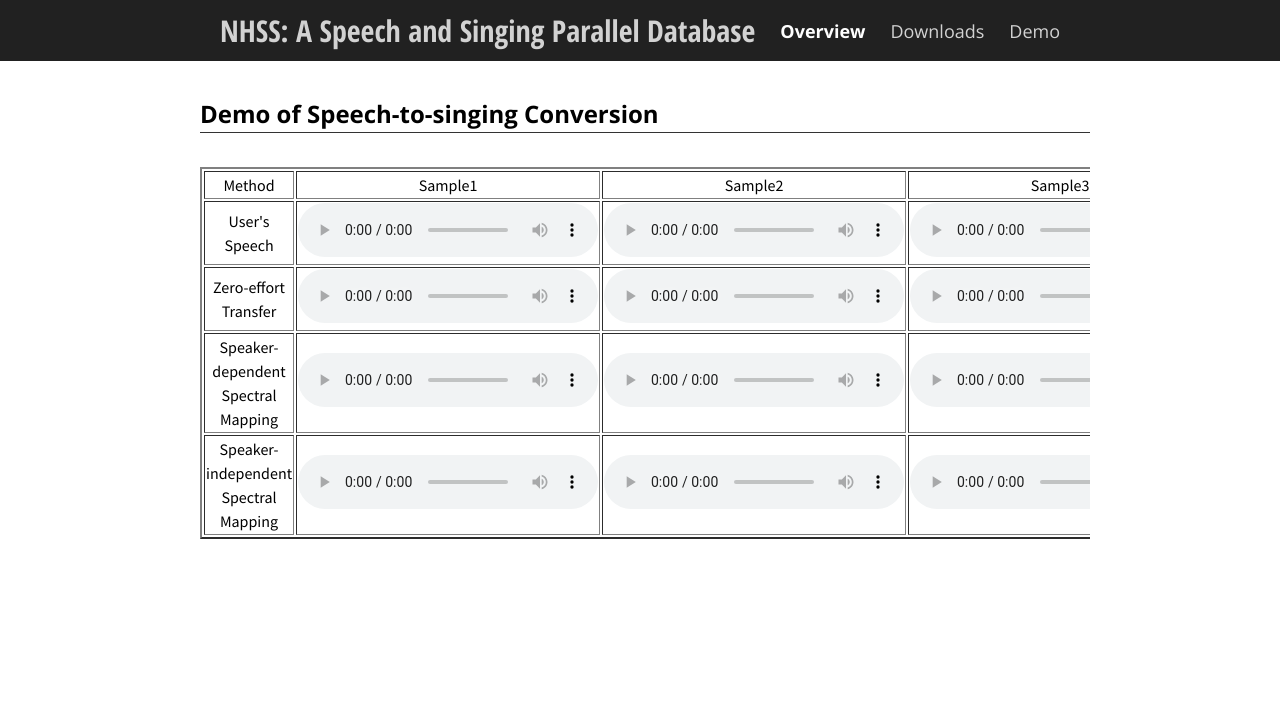
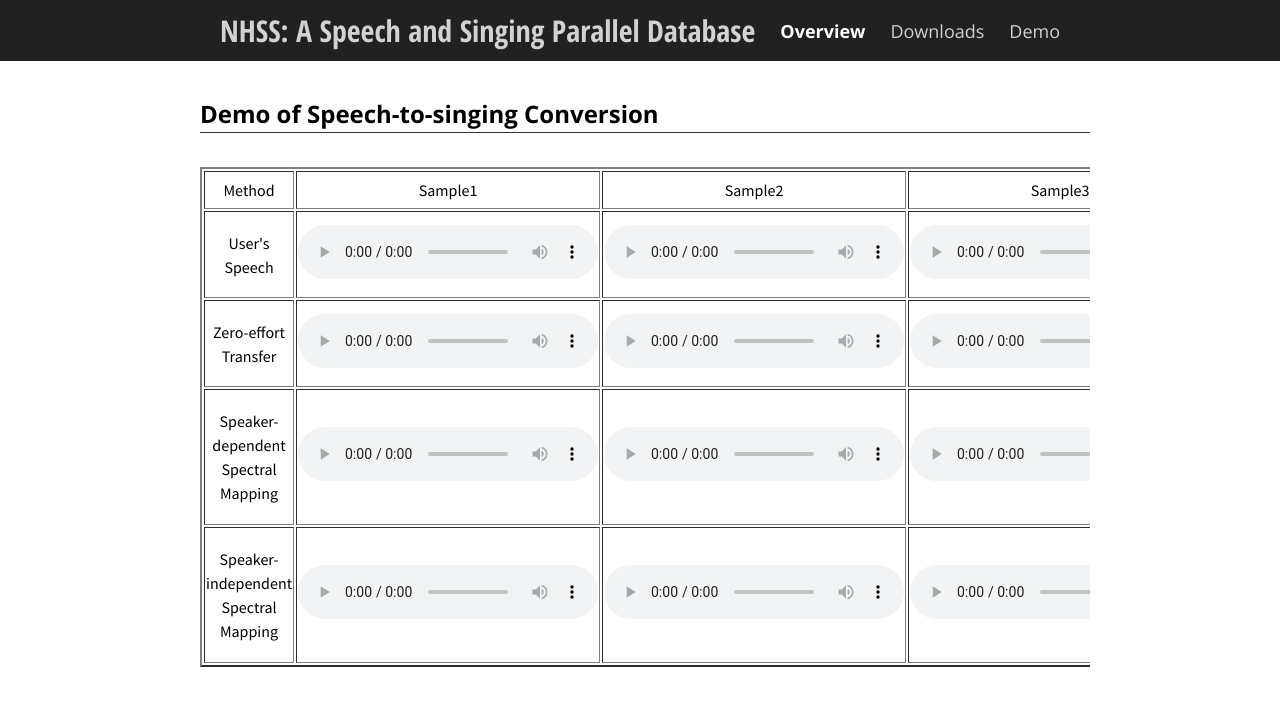
Before and after one commit to bidishasharma/bidishasharma.github.io, a Jekyll site: the page NHSS_Database/demo.html, which Jekyll copies as it is, in a window 1280 px wide. Shown: the top 706 px of the page. Built offline with Jekyll 4.4.1, drawn with Linux system fonts in a browser that asks for light colours.

Commit message:
Update demo.html

```diff
--- a/NHSS_Database/demo.html
+++ b/NHSS_Database/demo.html
@@ -32,7 +32,7 @@
 <h2 class="add-top-margin">Demo of Speech-to-singing Conversion</h2>
 <hr>
 <br>
-<table style="height: 64px;" border="2" width="611">
+<table style="height: 500px;" border="2" width="1500px">
 <tbody>
 <tr>
 <td style="text-align: center; width: 301.333px;">Method</td>
```
